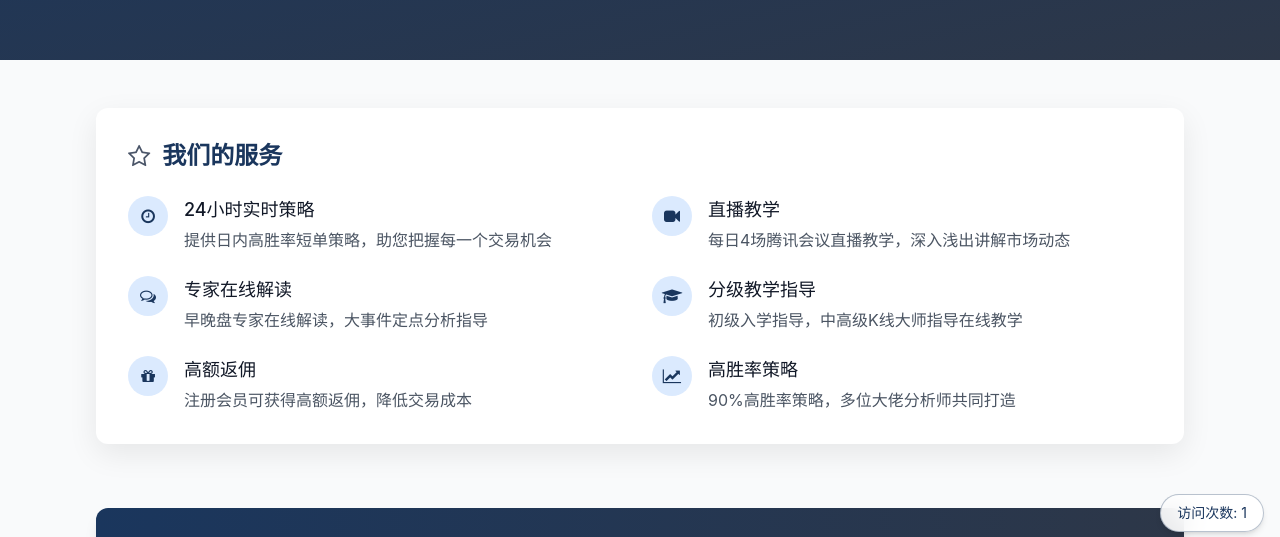
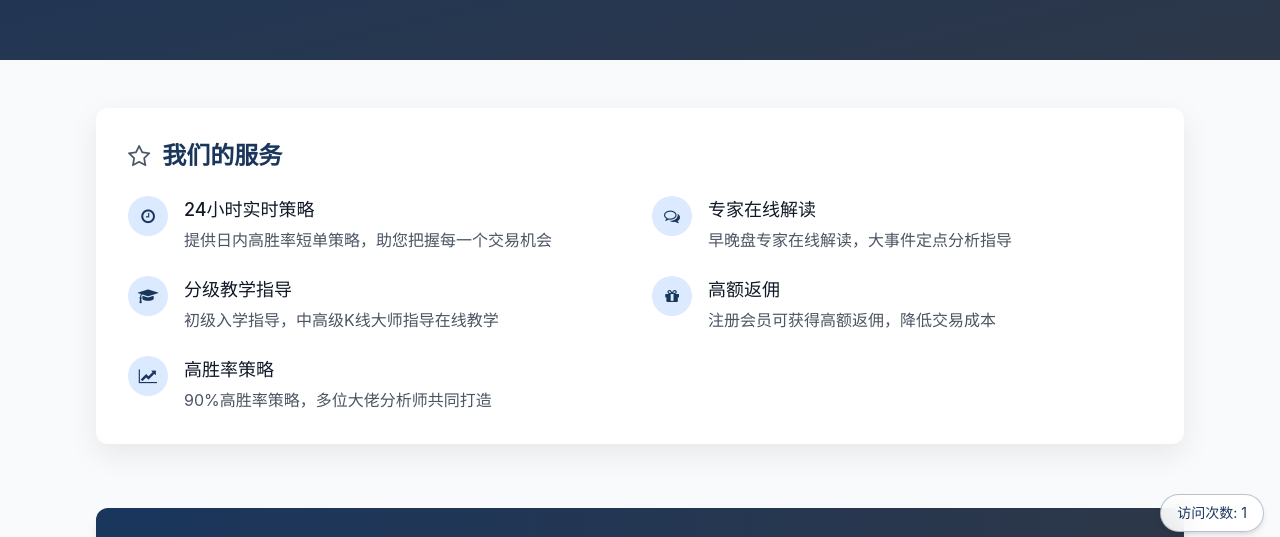
Before and after one commit to GUANGLIANQK/GLQK, a plain HTML site: page index.html in a window 1280 px wide. Shown: the part 252-789 px from the top of the page. Drawn offline with nearby package versions, Linux system fonts and the light colour scheme.

Commit message:
Update index.html

```diff
--- a/index.html
+++ b/index.html
@@ -146,16 +146,6 @@
                         <div class="ml-4">
                             <h3 class="text-lg font-medium text-gray-900">24小时实时策略</h3>
                             <p class="mt-1 text-gray-600">提供日内高胜率短单策略，助您把握每一个交易机会</p>
-                        </div>
-                    </div>
-
-                    <div class="flex items-start">
-                        <div class="flex-shrink-0 h-10 w-10 rounded-full bg-blue-100 flex items-center justify-center text-primary">
-                            <i class="fa fa-video-camera"></i>
-                        </div>
-                        <div class="ml-4">
-                            <h3 class="text-lg font-medium text-gray-900">直播教学</h3>
-                            <p class="mt-1 text-gray-600">每日4场腾讯会议直播教学，深入浅出讲解市场动态</p>
                         </div>
                     </div>
 
```
